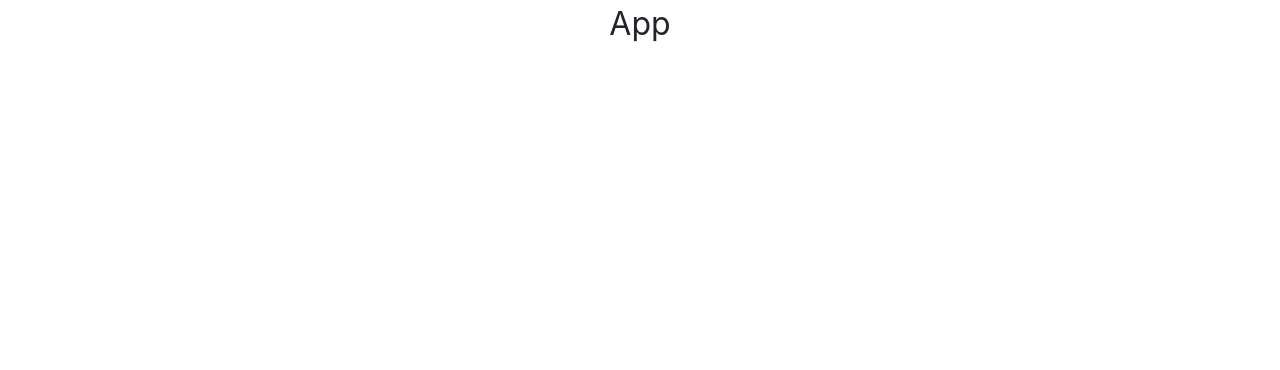
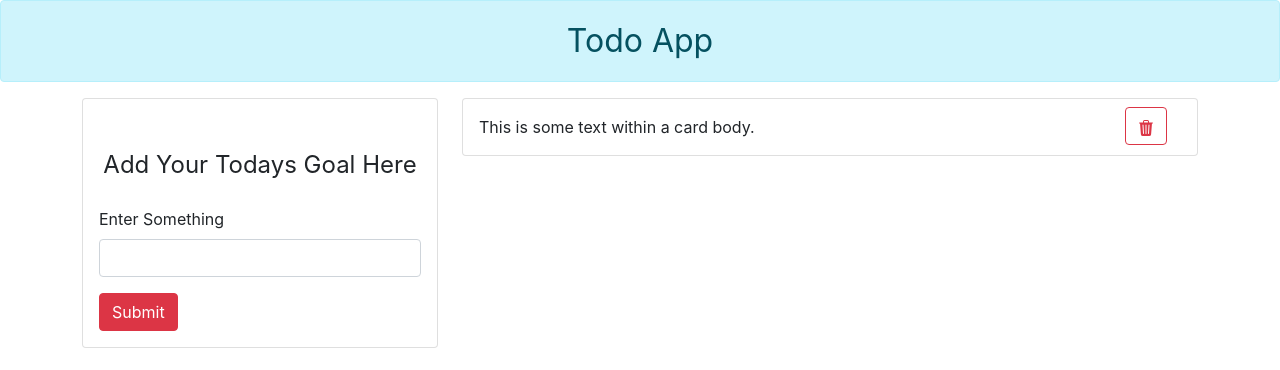
Before and after one commit to suraj-tor/todo-app, a React (Create React App) app: page / in a window 1280 px wide. Shown: the top 370 px of the page. Built offline with nearby package versions, Linux system fonts and the light colour scheme.

Commit message:
created basic UI using Components

```diff
--- a/src/App.js
+++ b/src/App.js
@@ -1,10 +1,21 @@
 import React from "react";
+import Header from "./Components/Header";
+import AddTodo from "./Components/AddTodo";
+import TodoList from "./Components/TodoList";
 
 const App = () => {
     return (
         <>
+            <Header />
             <div className="container">
-                <div className="text-center fs-2">App</div>
+                <div className="row">
+                    <div className="col-sm-4">
+                        <AddTodo />
+                    </div>
+                    <div className="col-sm-8">
+                        <TodoList />
+                    </div>
+                </div>
             </div>
         </>
     );
--- /dev/null
+++ b/src/Components/AddTodo.js
@@ -0,0 +1,27 @@
+import React from "react";
+
+const AddTodo = () => {
+    return (
+        <>
+            <div className="card">
+                <div className="card-title fs-4 text-center mt-5">Add Your Todays Goal Here</div>
+                <div className="card-body">
+                    <form>
+                        <div className="mb-3">
+                            <label htmlFor="todotext" className="form-label">
+                                Enter Something
+                            </label>
+                            <input type="text" className="form-control" id="todotext" />
+                        </div>
+
+                        <button type="submit" className="btn btn-danger">
+                            Submit
+                        </button>
+                    </form>
+                </div>
+            </div>
+        </>
+    );
+};
+
+export default AddTodo;
--- /dev/null
+++ b/src/Components/DeleteButton.js
@@ -0,0 +1,16 @@
+import React from "react";
+
+const DeleteButton = () => {
+    return (
+        <>
+            <button type="button" className="btn btn-outline-danger">
+                <svg xmlns="http://www.w3.org/2000/svg" width="16" height="16" fill="currentColor" className=" bi bi-trash3-fill" viewBox="0 0 16 16">
+                    <path d="M11 1.5v1h3.5a.5.5 0 0 1 0 1h-.538l-.853 10.66A2 2 0 0 1 11.115 16h-6.23a2 2 0 0 1-1.994-1.84L2.038 3.5H1.5a.5.5 0 0 1 0-1H5v-1A1.5 1.5 0 0 1 6.5 0h3A1.5 1.5 0 0 1 11 1.5Zm-5 0v1h4v-1a.5.5 0 0 0-.5-.5h-3a.5.5 0 0 0-.5.5ZM4.5 5.029l.5 8.5a.5.5 0 1 0 .998-.06l-.5-8.5a.5.5 0 1 0-.998.06Zm6.53-.528a.5.5 0 0 0-.528.47l-.5 8.5a.5.5 0 0 0 .998.058l.5-8.5a.5.5 0 0 0-.47-.528ZM8 4.5a.5.5 0 0 0-.5.5v8.5a.5.5 0 0 0 1 0V5a.5.5 0 0 0-.5-.5Z"></path>
+                </svg>
+                <span className="visually-hidden">Button</span>
+            </button>
+        </>
+    );
+};
+
+export default DeleteButton;
--- /dev/null
+++ b/src/Components/Header.js
@@ -0,0 +1,13 @@
+import React from "react";
+
+const Header = () => {
+    return (
+        <>
+            <div className="alert alert-info text-center fs-2" role="alert">
+                Todo App
+            </div>
+        </>
+    );
+};
+
+export default Header;
--- /dev/null
+++ b/src/Components/TodoItem.js
@@ -0,0 +1,19 @@
+import React from "react";
+import DeleteButton from "./DeleteButton";
+
+const TodoItem = () => {
+    return (
+        <>
+            <div className="col-sm-10">
+                <div className="card-body">This is some text within a card body.</div>
+            </div>
+            <div className="col">
+                <div className="text-center py-2">
+                    <DeleteButton />
+                </div>
+            </div>
+        </>
+    );
+};
+
+export default TodoItem;
--- /dev/null
+++ b/src/Components/TodoList.js
@@ -0,0 +1,16 @@
+import React from "react";
+import TodoItem from "./TodoItem";
+
+const TodoList = () => {
+    return (
+        <>
+            <div className="card">
+                <div className="row">
+                    <TodoItem />
+                </div>
+            </div>
+        </>
+    );
+};
+
+export default TodoList;
```
